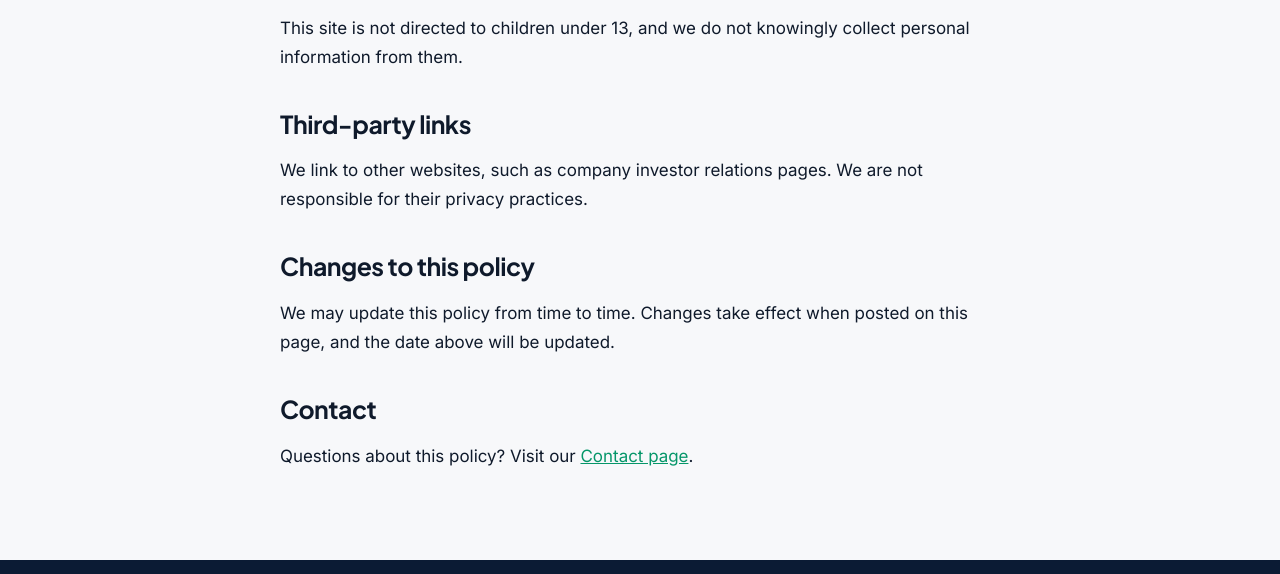
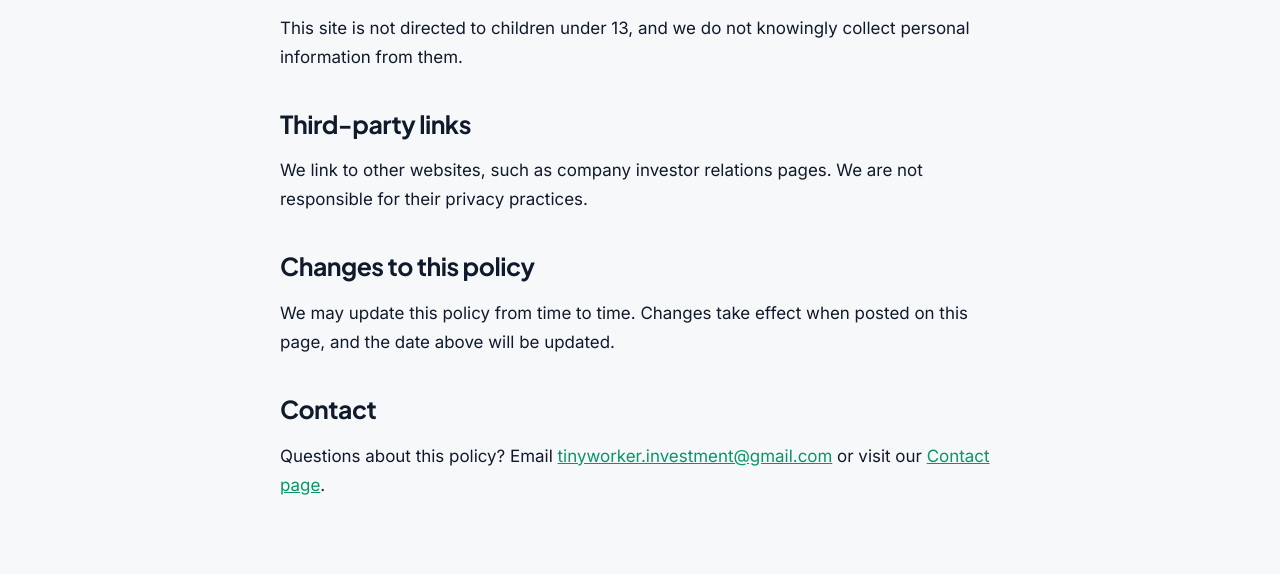
Before and after one commit to tiny-worker-invest/tiny-worker-invest.github.io, an Astro site: page /privacy in a window 1280 px wide. Shown: the part 2138-2712 px from the top of the page. Built offline with nearby package versions, Linux system fonts and the light colour scheme; Astro itself is replaced by a stand-in of ours.

Commit message:
Contact: add site contact email
Co-Authored-By: Claude Opus 5.5 <noreply@anthropic.com>
Claude-Session: https://claude.ai/code/session_0173GRgJXA46mANUJYDRiSWX

```diff
--- a/src/pages/privacy.astro
+++ b/src/pages/privacy.astro
@@ -75,6 +75,6 @@ const updated = 'November 22, 2026';
     <p>We may update this policy from time to time. Changes take effect when posted on this page, and the date above will be updated.</p>
 
     <h2>Contact</h2>
-    <p>Questions about this policy? Visit our <a href={href('contact/')}>Contact page</a>.</p>
+    <p>Questions about this policy? Email {SITE.contactEmail ? <a href={`mailto:${SITE.contactEmail}`}>{SITE.contactEmail}</a> : 'us'} or visit our <a href={href('contact/')}>Contact page</a>.</p>
   </article>
 </Base>
--- a/src/site.config.ts
+++ b/src/site.config.ts
@@ -9,7 +9,7 @@ export const SITE = {
   youtubeChannel: 'https://www.youtube.com/@tiny_woker_invest',
   naverBlog: 'https://blog.naver.com/your-id',
   newsletterUrl: '',                     // e.g. a Substack / Beehiiv / ConvertKit signup link
-  contactEmail: '',                     // public contact email shown on /contact/ (leave empty to hide)
+  contactEmail: 'tinyworker.investment@gmail.com',                     // public contact email shown on /contact/ (leave empty to hide)
   twitter: '',
   // Giscus comments (GitHub Discussions). Comments stay hidden until categoryId is filled in.
   giscus: {
```
